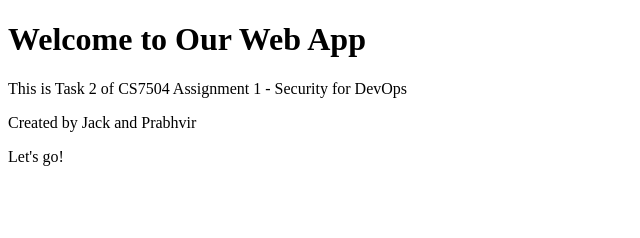
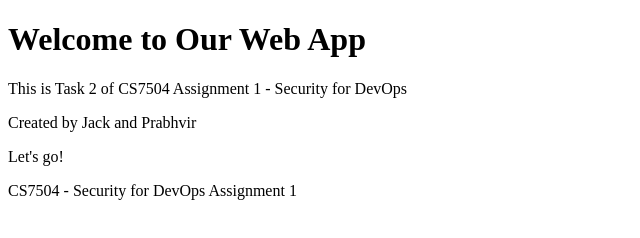
Before and after one commit to Prabhvir22-hub/Task-2-Security-for-DevOps, a plain HTML site: page index.html in a window 1280 px wide. Shown: the whole page, without its empty margins (0-640 px from the left). Drawn offline with Linux system fonts and the light colour scheme.

Commit message:
Prabhvir: Added footer section to the homepage

```diff
--- a/index.html
+++ b/index.html
@@ -8,5 +8,10 @@
     <p>This is Task 2 of CS7504 Assignment 1 - Security for DevOps</p>
     <p>Created by Jack and Prabhvir</p>
     <p>Let's go!</p>
+
+    <!-- Add this new footer section -->
+    <footer>
+        <p>CS7504 - Security for DevOps Assignment 1</p>
+    </footer>
 </body>
 </html>
```
